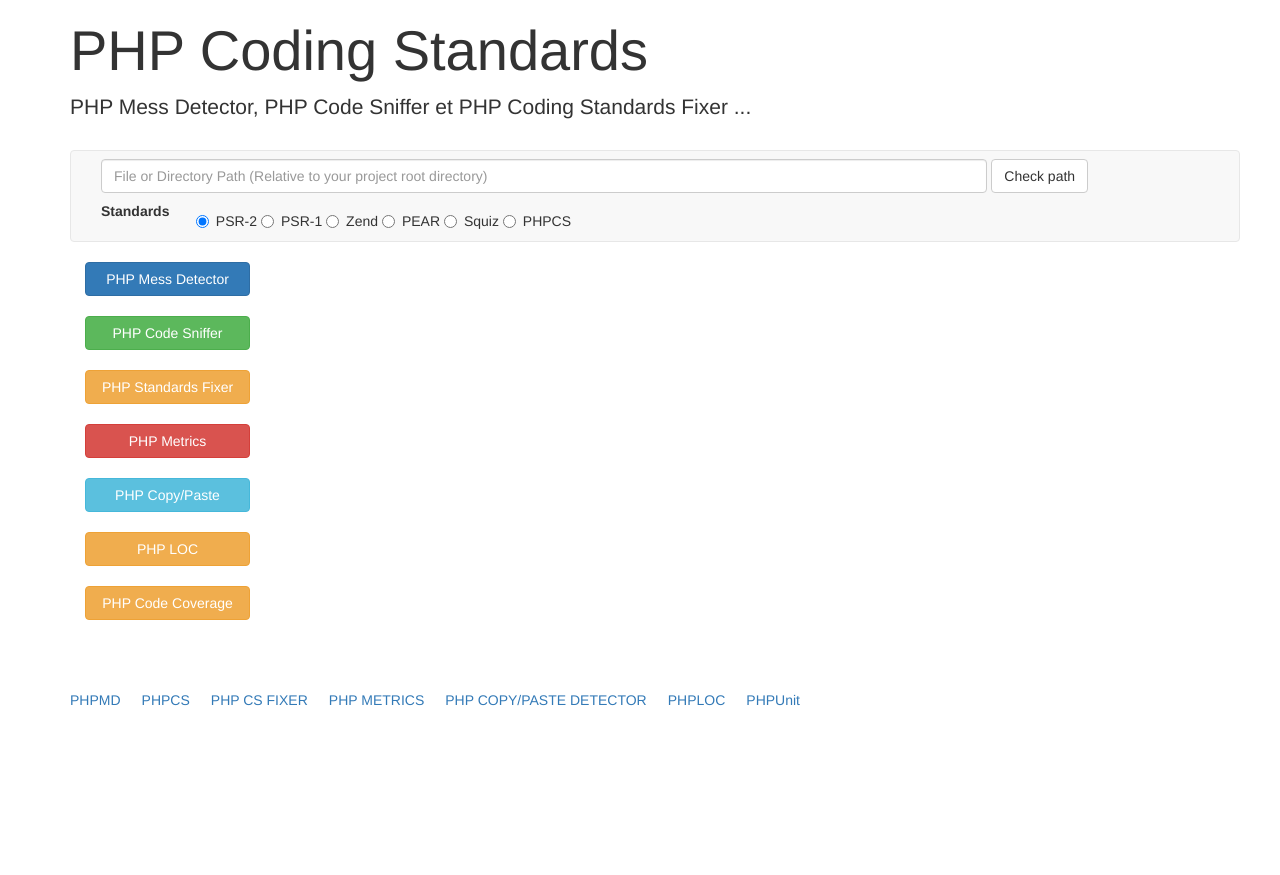
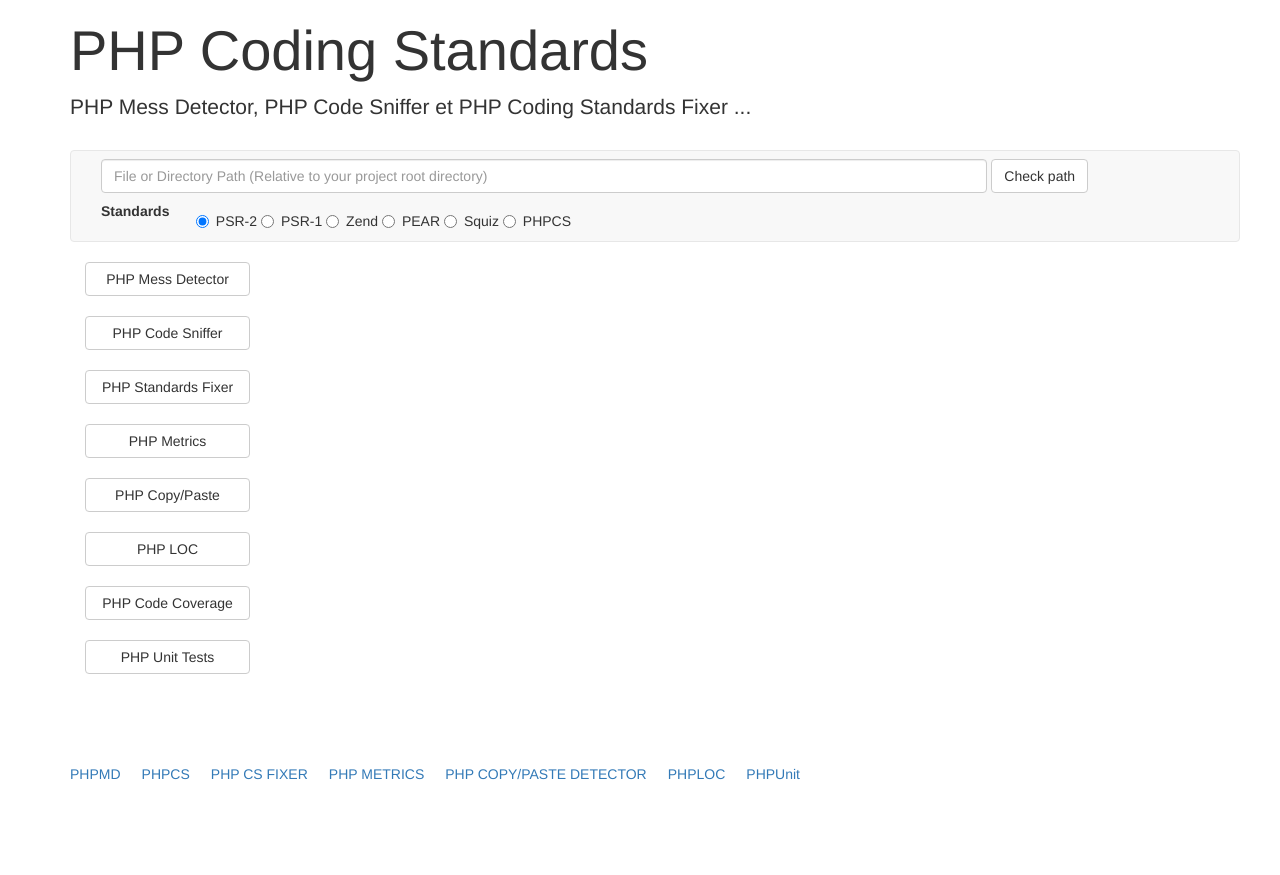
Before and after one commit to FadelChafai/PHP-Code-Quality-Analyzer, a PHP site: page / in a window 1280 px wide. Before the commit the page ends 706 px from the top, so only its background shows below. Run offline with PHP 8.4, Linux system fonts and the light colour scheme.

Commit message:
Adding PHP Unit Tests + UX improvement

```diff
--- a/assert/js/app.js
+++ b/assert/js/app.js
@@ -4,6 +4,9 @@ $(document).ready(function() {
 	$("#checkfile" ).click(function() { checkFile(); });
 
 	$(".checker" ).click(function() {
+		$(".checker.btn-success").removeClass("btn-success").addClass("btn-default");
+		$(this).removeClass("btn-default").addClass("btn-success");
+
 		if(checkFile()){
 			$("#rst").html('<center><img src="assert/img/loader-1.gif"></center>');
     		$.get( "http.php", { file: $("#filepath").val(), checker : $(this).data('type'), stdr : $('input[name=standards]:checked').val()} )
--- a/http.php
+++ b/http.php
@@ -61,6 +61,9 @@ if(!empty($_GET['file'])){
                 $result = $fixer->phpcodecoverage();
                 echo '<b>Standard : '.$_GET['stdr'].'</b><br><a href="report/'.$fixer->getCoverageFolder().'">View generated report</a><br><pre>'.$result.'</pre>';
                 break;
+            case 'phpunit':
+                echo '<b>Standard : '.$_GET['stdr'].'</b><br><pre>'.$fixer->phpunit().'</pre>';
+                break;
         }
 
     }else{
--- a/index.php
+++ b/index.php
@@ -77,19 +77,22 @@
   </div>
 </nav>
 <div class="col-md-2 btnside">
-<button class="btn btn-primary checker" data-type="phpmd">PHP Mess Detector</button>
+<button class="btn btn-default checker" data-type="phpmd">PHP Mess Detector</button>
 <br /><br />
-<button class="btn btn-success checker" data-type="phpcs">PHP Code Sniffer</button>
+<button class="btn btn-default checker" data-type="phpcs">PHP Code Sniffer</button>
 <br /><br />
-<button class="btn btn-warning checker" data-type="phpcsfixer">PHP Standards Fixer</button>
+<button class="btn btn-default checker" data-type="phpcsfixer">PHP Standards Fixer</button>
 <br /><br />
-<button class="btn btn-danger checker" data-type="phpmetrics">PHP Metrics</button>
+<button class="btn btn-default checker" data-type="phpmetrics">PHP Metrics</button>
 <br /><br />
-<button class="btn btn-info checker" data-type="phpcpd">PHP Copy/Paste</button>
+<button class="btn btn-default checker" data-type="phpcpd">PHP Copy/Paste</button>
 <br /><br />
-<button class="btn btn-warning checker" data-type="phploc">PHP LOC</button>
+<button class="btn btn-default checker" data-type="phploc">PHP LOC</button>
 <br /><br />
-<button class="btn btn-warning checker" data-type="phpcodecoverage">PHP Code Coverage</button>
+<button class="btn btn-default checker" data-type="phpcodecoverage">PHP Code Coverage</button>
+<br /><br />
+<button class="btn btn-default checker" data-type="phpunit">PHP Unit Tests</button>
+<br /><br />
 </div>
 <div class="col-md-10">
 <div id="rst"></div>
```
Also changed, not shown: App/Lib/Fixers/Fixer.php (+25 -4 lines), 1 other file.
